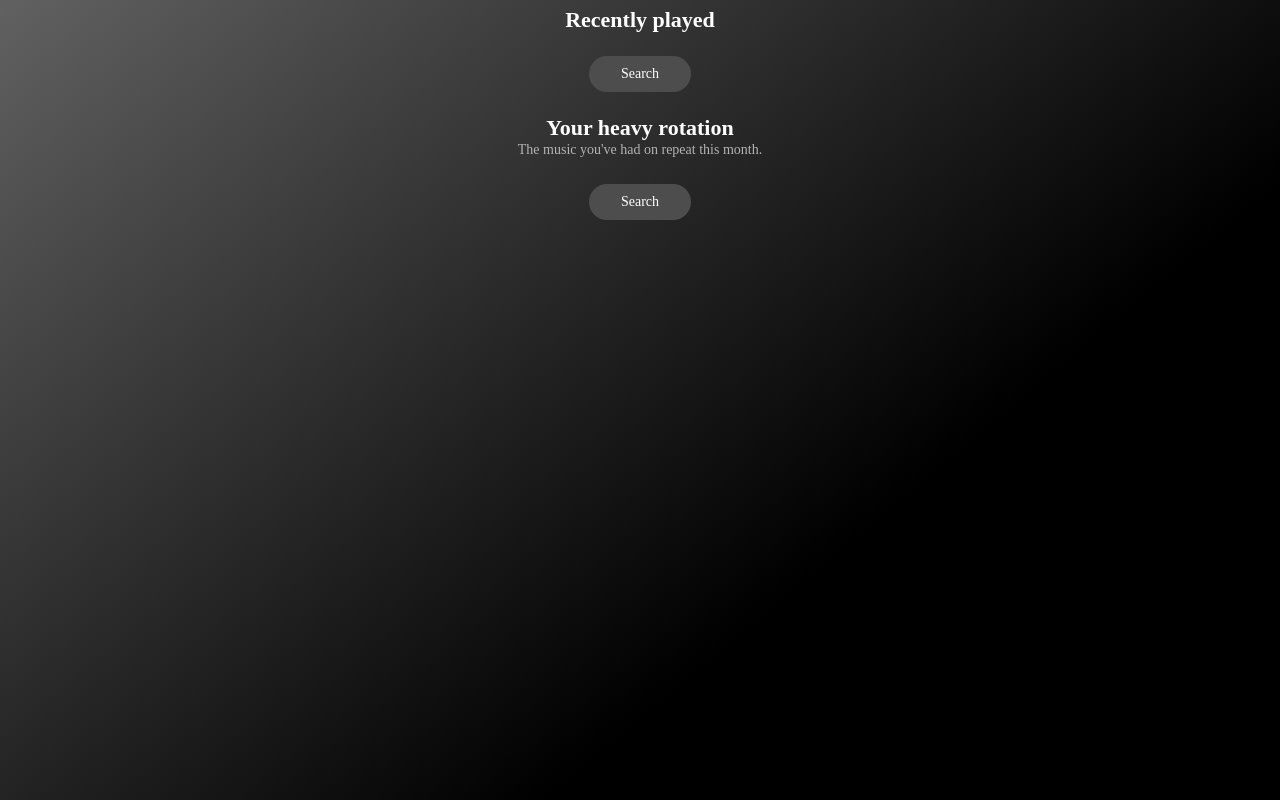
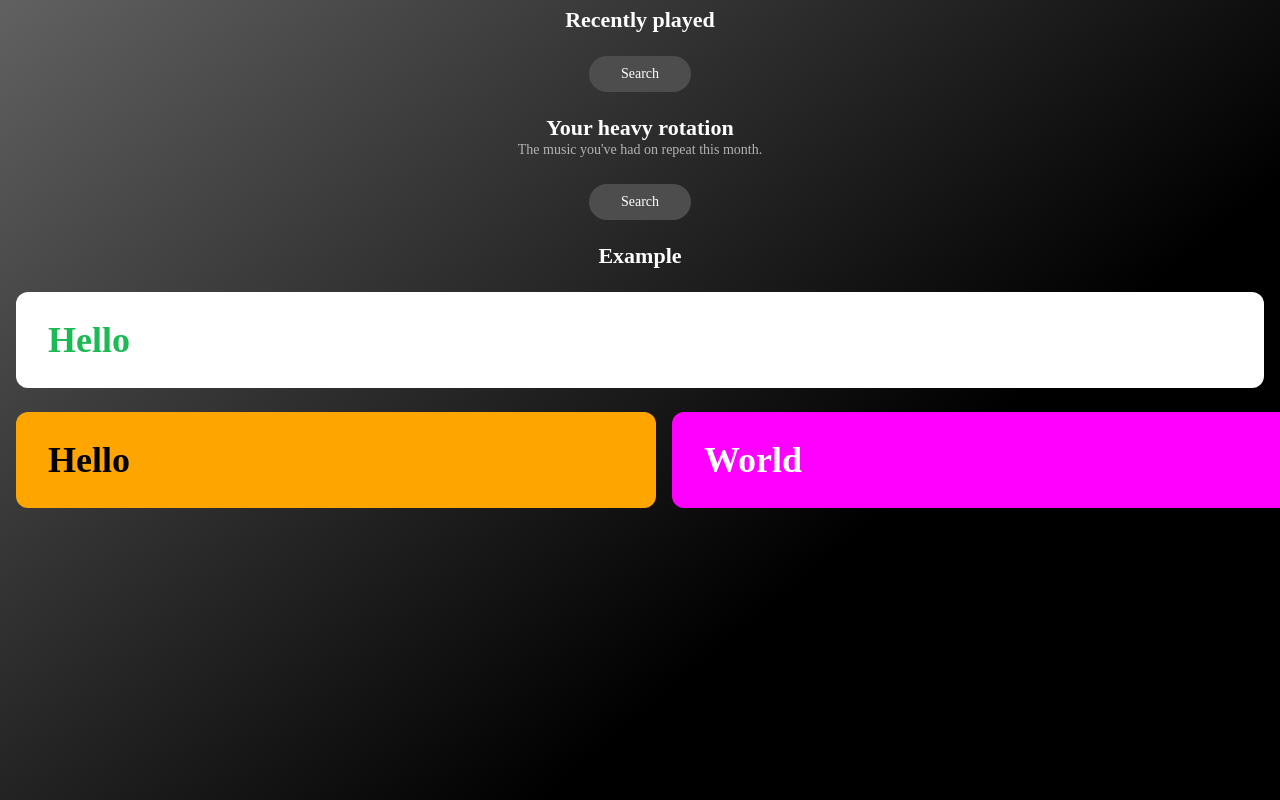
Before and after one commit to weslleyaraujo/spotify-framer-motion, a React (Create React App) app: page / in a window 1280 px wide. Built offline with nearby package versions, Linux system fonts and the light colour scheme.

Commit message:
feat(Scrollable): Create component

```diff
--- /dev/null
+++ b/src/components/utilities/Scrollable/Scrollable.tsx
@@ -0,0 +1,94 @@
+/** @jsx jsx */
+import { Children } from "react";
+import { jsx } from "@emotion/core";
+import { View, useViewStyles } from "../../atoms/View/View";
+import { useTheme } from "../../../foundations/useTheme";
+import { Units } from "../../../foundations/Theme";
+
+type InlineItems = boolean;
+type MaxVisibleItems = number;
+
+type Props = {
+  children: React.ReactNode;
+  padding: React.ComponentProps<typeof View>["padding"];
+  horizontalPadding: keyof Units;
+} & (
+  | {
+      inlineItems?: never;
+      maxVisibleItems: MaxVisibleItems;
+    }
+  | {
+      inlineItems: InlineItems;
+      maxVisibleItems?: never;
+    });
+
+type DefaultProps = Required<
+  Pick<
+    Props,
+    "inlineItems" | "padding" | "horizontalPadding" | "maxVisibleItems"
+  >
+>;
+
+function Scrollable({
+  children,
+  padding,
+  horizontalPadding,
+  maxVisibleItems,
+  inlineItems
+}: Props & DefaultProps) {
+  const count = Children.count(children);
+  const theme = useTheme();
+  const view = useViewStyles({
+    padding,
+    margin: "none"
+  });
+
+  return (
+    <div
+      css={{
+        WebkitTapHighlightColor: "transparent",
+        WebkitOverflowScrolling: "touch",
+        overflowY: "hidden",
+        overflowX: "scroll",
+        whiteSpace: "nowrap",
+
+        msOverflowStyle: "none",
+        "&::-webkit-scrollbar": {
+          display: "none"
+        }
+      }}
+    >
+      {Children.map(children, (child, index) => {
+        const isFirst = index === 0;
+        const isLast = index === count - 1;
+        const extraPadding = theme.units[horizontalPadding];
+        return (
+          <div
+            css={{
+              ...view,
+              ...(!inlineItems && {
+                width: `calc(100% / ${maxVisibleItems})`
+              }),
+              ...(isFirst && { paddingLeft: extraPadding }),
+              ...(isLast && { paddingRight: extraPadding }),
+              display: "inline-block"
+            }}
+          >
+            {child}
+          </div>
+        );
+      })}
+    </div>
+  );
+}
+
+const defaultProps: DefaultProps = {
+  inlineItems: false,
+  padding: "large",
+  horizontalPadding: "large",
+  maxVisibleItems: 1.2
+};
+
+Scrollable.defaultProps = defaultProps;
+
+export { Scrollable };
--- a/src/screens/Home.tsx
+++ b/src/screens/Home.tsx
@@ -4,6 +4,9 @@ import { Button } from "../components/molecules/Button/Button";
 import { SITEMAP } from "../site-map";
 import { useBodyBackground } from "../hooks/useBodyBackground";
 import { Section } from "../components/molecules/Section/Section";
+import { Scrollable } from "../components/utilities/Scrollable/Scrollable";
+import { TextLine } from "../components/atoms/TextLine/TextLine";
+import { View } from "../components/atoms/View/View";
 
 interface Props {}
 
@@ -42,6 +45,50 @@ function Home(props: Props & RouteComponentProps) {
           }}
         />
       </Section>
+      <Section title="Example">
+        <View
+          style={{ backgroundColor: "white", width: "100%" }}
+          radius="medium"
+          padding="large"
+        >
+          <TextLine color="primary" text="Hello" type="display" />
+        </View>
+      </Section>
+
+      <Scrollable
+        padding="small"
+        horizontalPadding="medium"
+        maxVisibleItems={2}
+      >
+        <View
+          style={{ backgroundColor: "orange" }}
+          radius="medium"
+          padding="large"
+        >
+          <TextLine text="Hello" type="display" />
+        </View>
+        <View
+          style={{ backgroundColor: "magenta" }}
+          radius="medium"
+          padding="large"
+        >
+          <TextLine color="white" text="World" type="display" />
+        </View>
+        <View
+          style={{ backgroundColor: "papayawhip" }}
+          radius="medium"
+          padding="large"
+        >
+          <TextLine color="primary" text="Hello" type="display" />
+        </View>
+        <View
+          style={{ backgroundColor: "green" }}
+          radius="medium"
+          padding="large"
+        >
+          <TextLine color="primary" text="World" type="display" />
+        </View>
+      </Scrollable>
     </>
   );
 }
```
